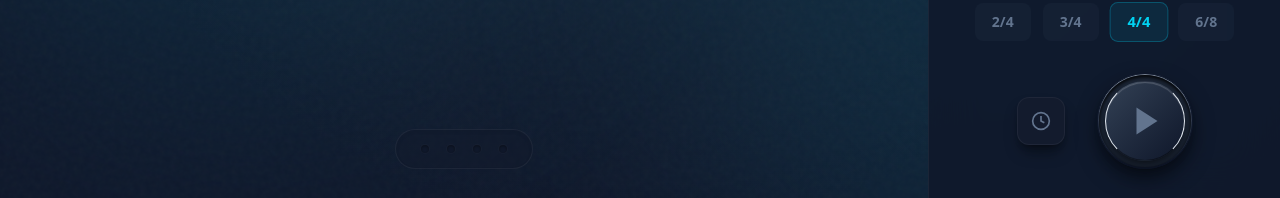
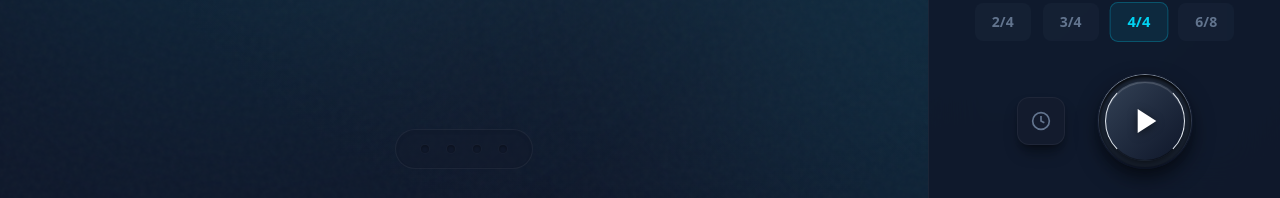
Before and after one commit to jpierce-dev/Vault-Tempo, a React (Vite) app: page / in a window 1280 px wide. Shown: the part 599-797 px from the top of the page. Built offline with nearby package versions, Linux system fonts and the light colour scheme.

Commit message:
feat: Deepen metallic sound, vibrant themed tick flashing, and themed start button

```diff
--- a/App.tsx
+++ b/App.tsx
@@ -361,31 +361,32 @@ const App: React.FC = () => {
               <div className={`
                       absolute inset-2 rounded-full flex items-center justify-center transition-all duration-100 border border-t-white/10 border-b-black/40
                       ${isPlaying
-                  ? `bg-gradient-to-br from-[#ef4444] to-[#7f1d1d] translate-y-[2px] shadow-[inset_0_5px_10px_rgba(0,0,0,0.5)]` // Active State (Always Red/Start feel)
+                  ? `translate-y-[2px] shadow-[inset_0_5px_10px_rgba(0,0,0,0.5)]` // Active State
                   : `bg-gradient-to-br from-[#334155] to-[#0f172a] shadow-[0_5px_10px_rgba(0,0,0,0.6),inset_0_1px_1px_rgba(255,255,255,0.2)]` // Inactive State
                 }
-                  `}>
+                  `}
+                style={{
+                  background: isPlaying ? `linear-gradient(135deg, ${currentTheme.primary}, ${currentTheme.gradientStop})` : undefined
+                }}
+              >
 
                 {/* Inner Glass/LED Glow */}
                 <div className={`
-                         absolute inset-0 rounded-full transition-all duration-300
-                         ${isPlaying ? 'opacity-100 animate-pulse' : 'opacity-0'}
+                        absolute inset-2 rounded-full opacity-60 blur-[2px]
+                        ${isPlaying ? 'animate-pulse' : 'hidden'}
                       `}
-                  style={{
-                    background: `radial-gradient(circle at center, ${currentTheme.primary} 0%, transparent 70%)`,
-                    filter: 'blur(8px)'
-                  }}
+                  style={{ backgroundColor: isPlaying ? currentTheme.primary : 'transparent' }}
                 ></div>
 
-                {/* Icon */}
-                <div className={`
-                          relative z-10 transition-all duration-300
-                          ${isPlaying ? 'text-white drop-shadow-[0_0_5px_rgba(255,255,255,0.8)]' : 'text-slate-500'}
-                      `}>
+                <div className="relative z-10">
                   {isPlaying ? (
-                    <svg width="32" height="32" viewBox="0 0 24 24" fill="currentColor"><rect x="6" y="4" width="4" height="16" rx="1" /><rect x="14" y="4" width="4" height="16" rx="1" /></svg>
+                    <svg width="28" height="28" viewBox="0 0 24 24" fill="white" className="drop-shadow-[0_2px_4px_rgba(0,0,0,0.5)]">
+                      <rect x="6" y="6" width="12" height="12" rx="2" />
+                    </svg>
                   ) : (
-                    <svg width="36" height="36" viewBox="0 0 24 24" fill="currentColor" className="ml-1"><path d="M5 3L19 12L5 21V3Z" /></svg>
+                    <svg width="32" height="32" viewBox="0 0 24 24" fill="white" className="ml-1 drop-shadow-[0_2px_4px_rgba(0,0,0,0.5)]">
+                      <path d="M5 3l14 9-14 9V3z" />
+                    </svg>
                   )}
                 </div>
               </div>
--- a/components/VaultKnob.tsx
+++ b/components/VaultKnob.tsx
@@ -168,14 +168,14 @@ const VaultKnob: React.FC<VaultKnobProps> = ({ bpm, onBpmChange, currentBeat, th
       <line
         key={i}
         x1={x1} y1={y1} x2={x2} y2={y2}
-        stroke={isCurrentFlash ? "#ffffff" : (isHighlighted ? theme.primary : "#334155")}
-        strokeWidth={isCurrentFlash ? 3 : 1.5}
+        stroke={isCurrentFlash ? theme.primary : (isHighlighted ? theme.primary : "#334155")}
+        strokeWidth={isCurrentFlash ? 3.5 : 1.5}
         strokeLinecap="butt"
         className="transition-all duration-150"
         style={{
-          filter: isCurrentFlash ? `drop-shadow(0 0 6px ${theme.primary}) brightness(1.8)` : 'none',
+          filter: isCurrentFlash ? `drop-shadow(0 0 10px ${theme.primary}) brightness(2) saturate(2)` : 'none',
           opacity: isCurrentFlash ? 1 : (isHighlighted ? 0.9 : 0.4),
-          scale: isCurrentFlash ? 1.05 : 1,
+          scale: isCurrentFlash ? 1.08 : 1,
           transformOrigin: 'center'
         }}
       />
--- a/services/audioEngine.ts
+++ b/services/audioEngine.ts
@@ -120,14 +120,14 @@ class AudioEngine {
     };
 
     if (type === SoundType.Downbeat) {
-      // Big metal "DANG"
-      createMetallicResonance(2000, 0.4, 0.5, 0.5);
+      // Big metal "DANG" - Lower and thicker
+      createMetallicResonance(1400, 0.45, 0.6, 0.65);
     } else if (type === SoundType.Beat) {
-      // Sharp metal "DING"
-      createMetallicResonance(1400, 0.25, 0.3, 0.3);
+      // Sharp metal "DING" - Lower
+      createMetallicResonance(800, 0.3, 0.4, 0.4);
     } else {
       // Small metal "tick"
-      createMetallicResonance(3000, 0.08, 0.1, 0.05);
+      createMetallicResonance(2200, 0.1, 0.15, 0.1);
     }
   }
 
```
